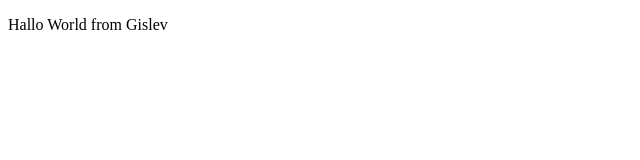
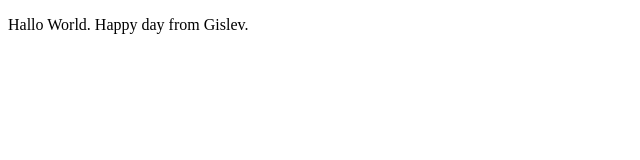
Before and after one commit to Bluespace42/Energi, a website: page index.html in a window 1280 px wide. Shown: the whole page, without its empty margins (0-640 px from the left). Drawn offline with Linux system fonts and the light colour scheme.

Commit message:
Happy day

```diff
--- a/index.html
+++ b/index.html
@@ -6,6 +6,6 @@
     <title>Document</title>
 </head>
 <body>
-    <p>Hallo World from Gislev</p>
+    <p>Hallo World. Happy day from Gislev.</p>
 </body>
 </html>
```
